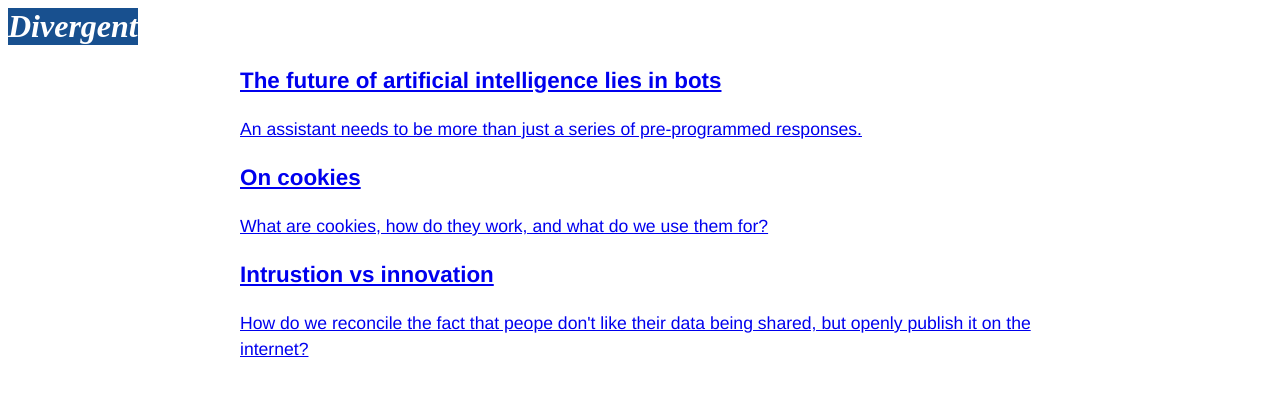
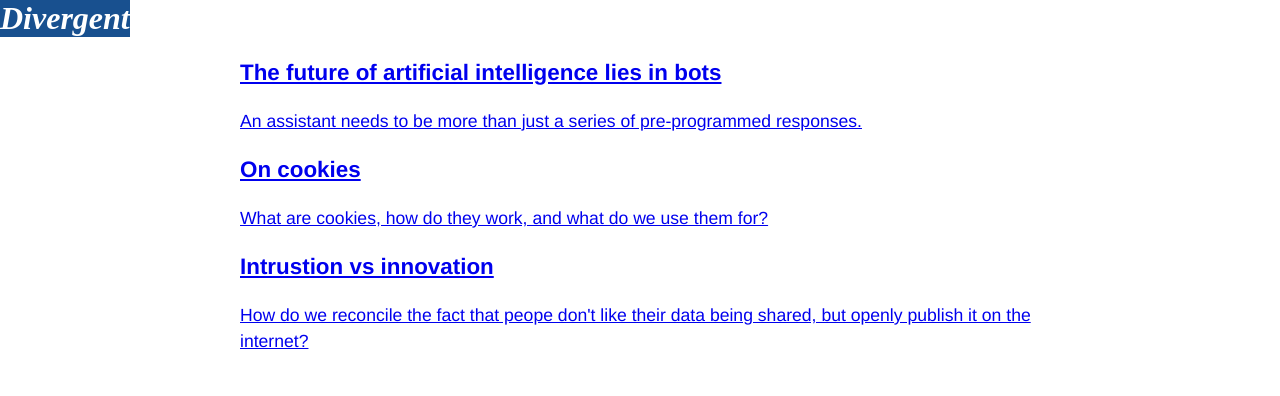
Before and after one commit to alistairdent/alistairdent.github.io, a Jekyll site: the page built from index.html, in a window 1280 px wide. Shown: the top 396 px of the page. Built offline with Jekyll 4.4.1, drawn with Linux system fonts in a browser that asks for light colours.

Commit message:
Update default.html

```diff
--- a/_layouts/default.html
+++ b/_layouts/default.html
@@ -7,7 +7,13 @@
 			<meta name="viewport" content="width=device-width, initial-scale=1">
 
     			<style>
-    				div.container {
+
+				body {
+					margin: 0;
+					padding: 0;
+				}
+
+				div.container {
     					margin: 0 auto;
     					max-width: 800px;
 				  	color: #555;
```
